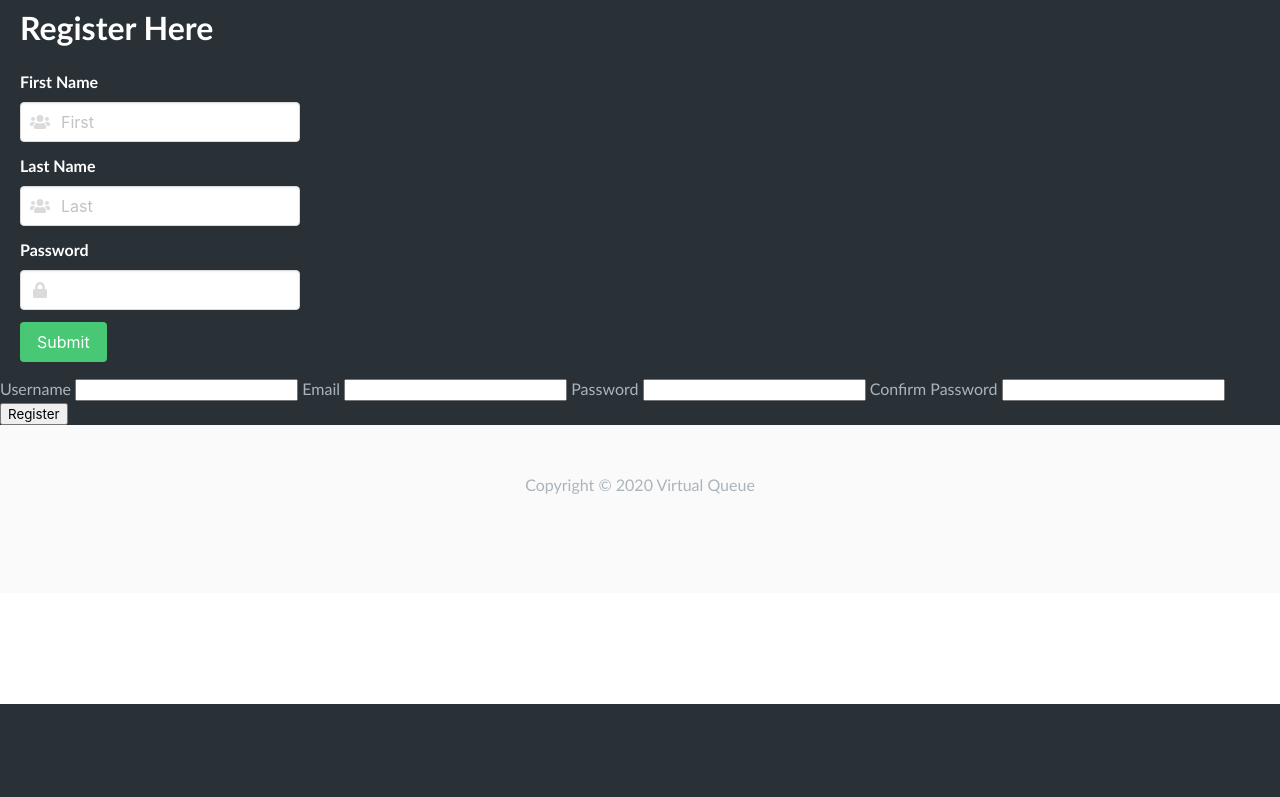
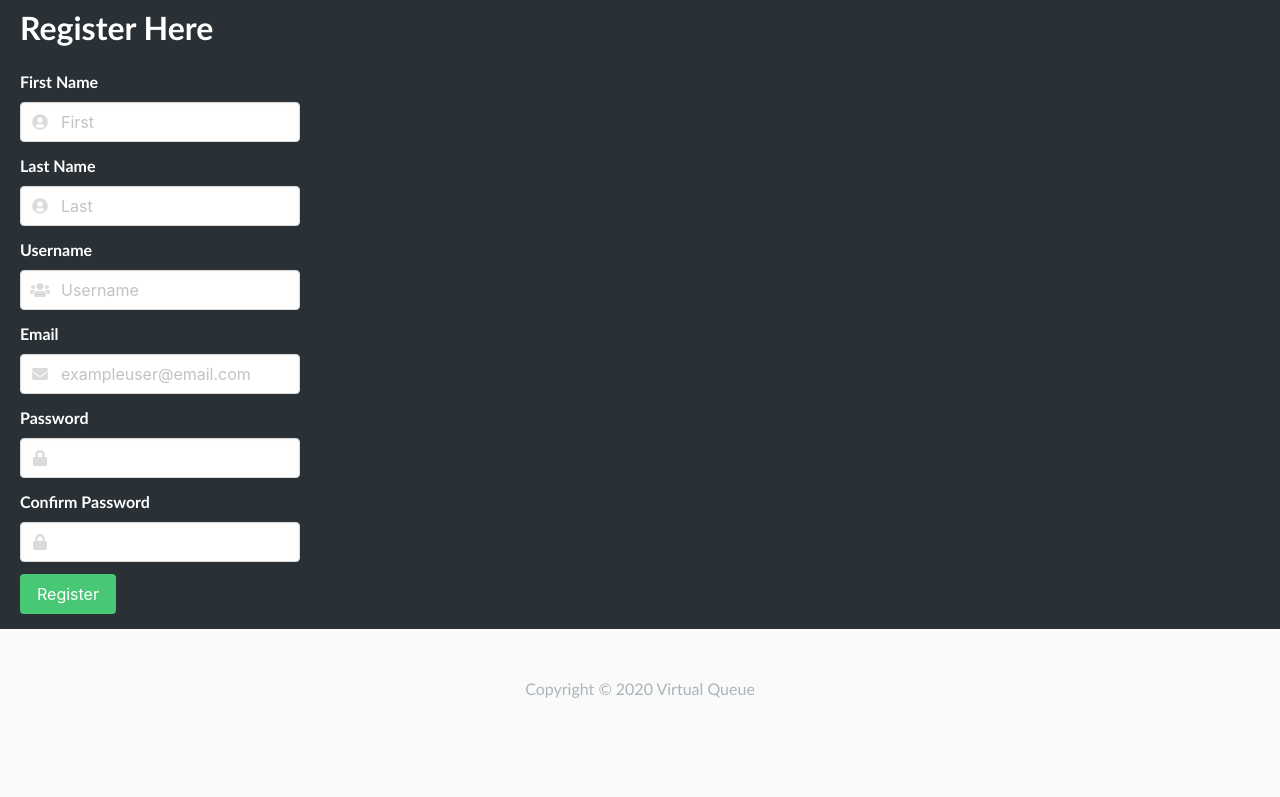
Before and after one commit to hannahgkeel/COMP426Final, a Django app: page /accounts/register in a window 1280 px wide. Shown: the part 96-893 px from the top of the page. Before the commit the page ends 800 px from the top, so only its background shows below. Run offline with Django 3.2, Linux system fonts and the light colour scheme.

Commit message:
fixed register form

```diff
--- a/templates/accounts/register.html
+++ b/templates/accounts/register.html
@@ -16,7 +16,7 @@
                     <p class="control has-icons-left">
                         <input class="input" type="text" name="first_name" placeholder="First" required>
                         <span class="icon is-small is-left">
-                            <i class="fas fa-users"></i>
+                            <i class="fas fa-user-circle"></i>
                           </span>
                     </p>
         </div>
@@ -26,11 +26,29 @@
                     <p class="control has-icons-left">
                         <input class="input" type="text" name="last_name" placeholder="Last" required>
                         <span class="icon is-small is-left">
+                            <i class="fas fa-user-circle"></i>
+                          </span>
+                    </p>
+        </div>
+
+        <div class="field">
+            <label class="label" for="username" style="color: white">Username</label>
+                    <p class="control has-icons-left">
+                        <input class="input" type="text" name="username" placeholder="Username" required>
+                        <span class="icon is-small is-left">
                             <i class="fas fa-users"></i>
                           </span>
                     </p>
         </div>
-
+        <div class="field">
+            <label class="label" for="email" style="color: white">Email</label>
+                    <p class="control has-icons-left">
+                        <input class="input" type="text" name="email" placeholder="exampleuser@email.com" required>
+                        <span class="icon is-small is-left">
+                            <i class="fas fa-envelope"></i>
+                          </span>
+                    </p>
+        </div>
         <div class="field">
                 <label class="label" for="password" style="color: white">Password</label>
                     <p class="control has-icons-left">
@@ -40,29 +58,31 @@
                           </span>
                     </p>
         </div>
+        <div class="field">
+            <label class="label" for="password2" style="color: white">Confirm Password</label>
+                <p class="control has-icons-left">
+                    <input class="input" type="password" name="password2" paceholder="Password" required>
+                    <span class="icon is-small is-left">
+                        <i class="fas fa-lock"></i>
+                      </span>
+                </p>
+        </div>
+
+
         <div class="field" style="padding-bottom:5px">
             <p class="control">
               <button class="button is-success">
-                Submit
+                Register
               </button>
             </p>
           </div>
         </div>
 
 
-    <label for="username">Username</label>
-    <input type="text" name="username" required>
-
-    <label for="email">Email</label>
-    <input type="text" name="email" required>
-
-    <label for="password">Password</label>
-    <input type="password" name="password" required>
-
-    <label for="password2">Confirm Password</label>
+    <!-- <label for="password2">Confirm Password</label>
     <input type="password" name="password2" required>
 
-    <input type="submit" value="Register">
+    <input type="submit" value="Register"> -->
 
 </form>
 
```
